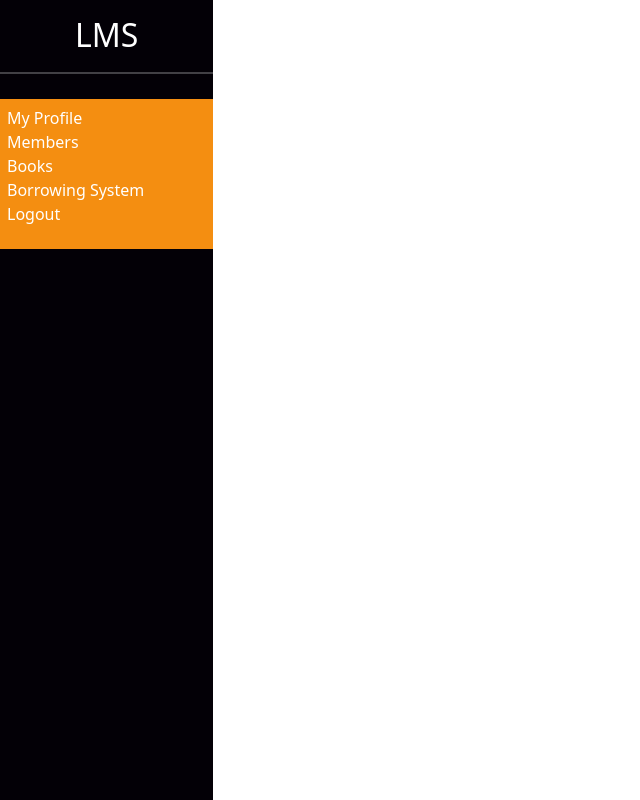
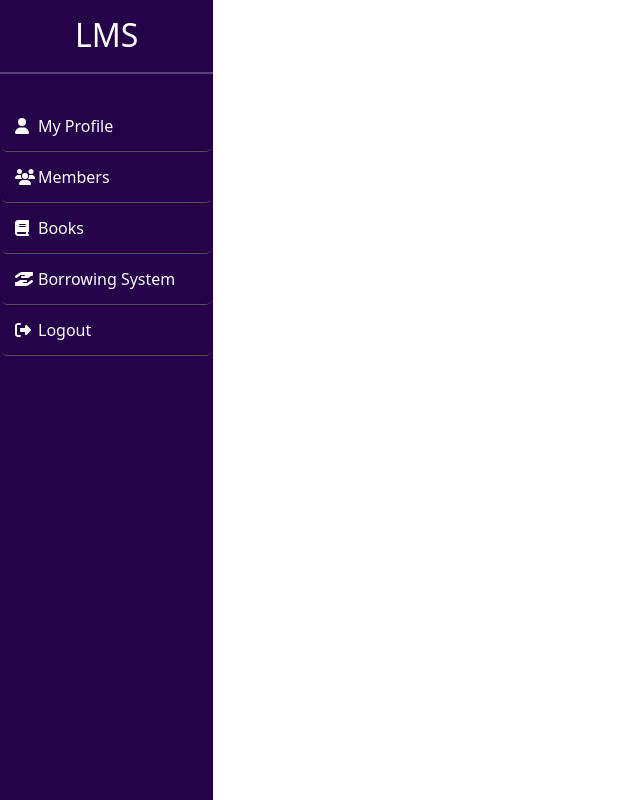
Before and after one commit to hmfaaiz/ResponsiveBootstrapComponent, a React (Create React App) app in the folder lms/: page / in a window 1280 px wide. Shown: the whole page, without its empty margins (0-640 px from the left). Built offline with nearby package versions, Linux system fonts and the light colour scheme.

Commit message:
sidebar done

```diff
--- a/lms/package.json
+++ b/lms/package.json
@@ -3,6 +3,9 @@
   "version": "0.1.0",
   "private": true,
   "dependencies": {
+    "@fortawesome/fontawesome-svg-core": "^6.5.1",
+    "@fortawesome/free-solid-svg-icons": "^6.5.1",
+    "@fortawesome/react-fontawesome": "^0.2.0",
     "@testing-library/jest-dom": "^5.17.0",
     "@testing-library/react": "^13.4.0",
     "@testing-library/user-event": "^13.5.0",
--- a/lms/src/components/Sidebar/Sidebar.jsx
+++ b/lms/src/components/Sidebar/Sidebar.jsx
@@ -1,41 +1,68 @@
 import React from "react";
 import "./style.css";
+import { FontAwesomeIcon } from '@fortawesome/react-fontawesome';
+import { faUser,faUsers ,faBook,faHandHoldingHand,faRightFromBracket,faClockRotateLeft,faList} from '@fortawesome/free-solid-svg-icons';
+
 const Sidebar = () => {
   return (
     <>
-      <div className="sidebar col-6 col-sm-4 col-md-3 col-lg-2 ml-0">
+
+      <div className="sidebar col-8 col-sm-4 col-md-3 col-lg-2 ml-0">
         <div className="header mt-3">
           <h2>LMS</h2>
         </div>
         <hr className="custom-hr " />
         <div className="menuCont">
 
-          <ul className="list-unstyled">
-            <li>My Profile</li>
-            <li>Members</li>
-            <li>Books</li>
-            <li
+          <ul className="list-unstyled ">
+            <li className="menuList">
+            <div className="icon"><FontAwesomeIcon icon={faUser} />
+            </div>
+            <span className="icon-text">  My Profile</span></li>
+            <li className="menuList">
+            <div className="icon"> <FontAwesomeIcon icon={faUsers} />
+            </div>
+            <span className="icon-text">Members</span></li>
+
+
+            <li className="menuList">
+            <div className="icon"> <FontAwesomeIcon icon={faBook}/>
+            </div>
+            <span className="icon-text">Books</span></li>
+            <li className="menuList"
               data-bs-target="#more"
               data-bs-toggle="collapse"
               aria-expanded="false"
+
             >
-              Borrowing System
+                 <div className="icon">
+              <FontAwesomeIcon icon={faHandHoldingHand} />
+              </div>
+              <div >
+              <span className="icon-text">Borrowing System</span>
               <ul
-                className="
+                className="childUl
 
                  list-unstyled collapse"
                 id="more"
               >
-                <li>My history</li>
-                <li>List Borrowed</li>
-                <li>Current Borrowed</li>
+                <li className="childMenuList"><FontAwesomeIcon icon={faClockRotateLeft}/>  <span className="icon-text"> My history</span> </li>
+                <li className="childMenuList"><FontAwesomeIcon icon={faList}/>  <span className="icon-text">List Borrowed</span> </li>
+                <li className="childMenuList"><FontAwesomeIcon icon={faList}/>  <span className="icon-text">Current Borrowed</span> </li>
               </ul>
+              </div>
             </li>
 
-            <li>Logout</li>
+            <li className="menuList">
+            <div className="icon">
+            <FontAwesomeIcon icon={faRightFromBracket} />
+                </div>
+
+                <span className="icon-text">Logout</span></li>
           </ul>
         </div>
       </div>
+
     </>
   );
 };
--- a/lms/src/components/Sidebar/style.css
+++ b/lms/src/components/Sidebar/style.css
@@ -1,12 +1,12 @@
-.sidebar{
-    background-color: rgb(3, 0, 6);
+
+.sidebar {
+  background-color: rgb(36, 1, 73);
   height: 100vh;
   display: flex;
   flex-direction: column;
   align-items: center;
   /* padding: 2px; */
   color: rgb(255, 255, 255);
-
 }
 
 .custom-hr {
@@ -17,8 +17,49 @@
   width: 100%;
 }
 
-  .menuCont{
+.menuCont {
   width: 100%;
-    background-color: rgb(244, 142, 17);
-    padding: 7px;
+  /* background-color: rgb(204, 198, 190); */
+  padding: 2px;
+  background-color: rgb(36, 1, 73);
 }
+
+.menuCont .menuList {
+  padding: 13px;
+  /* margin-bottom: 13px; */
+  cursor: pointer;
+  border-bottom: 1px solid rgb(82, 81, 81);
+  border-radius: 5px;
+  display: flex;
+
+
+}
+
+.menuCont .menuList:hover {
+  background-color: rgb(107, 72, 145);
+}
+
+.childUl{
+  margin-top: 12px;
+
+}
+
+.menuCont .childMenuList {
+  padding:10px 0px 10px 5px;
+
+  cursor: pointer;
+  border-top: 1px solid rgb(82, 81, 81);
+  border-radius: 5px;
+}
+
+.menuCont .childMenuList:hover {
+  background-color: rgb(158, 145, 173);
+}
+
+.icon-text{
+  margin-left:0px;
+}
+.icon{
+  /* background-color: aqua; */
+  width: 23px;
+}
```
Also changed, not shown: 2 other files (tests, documents, lock files or other folders). Lines whose indentation alone changed are shown as unchanged.
